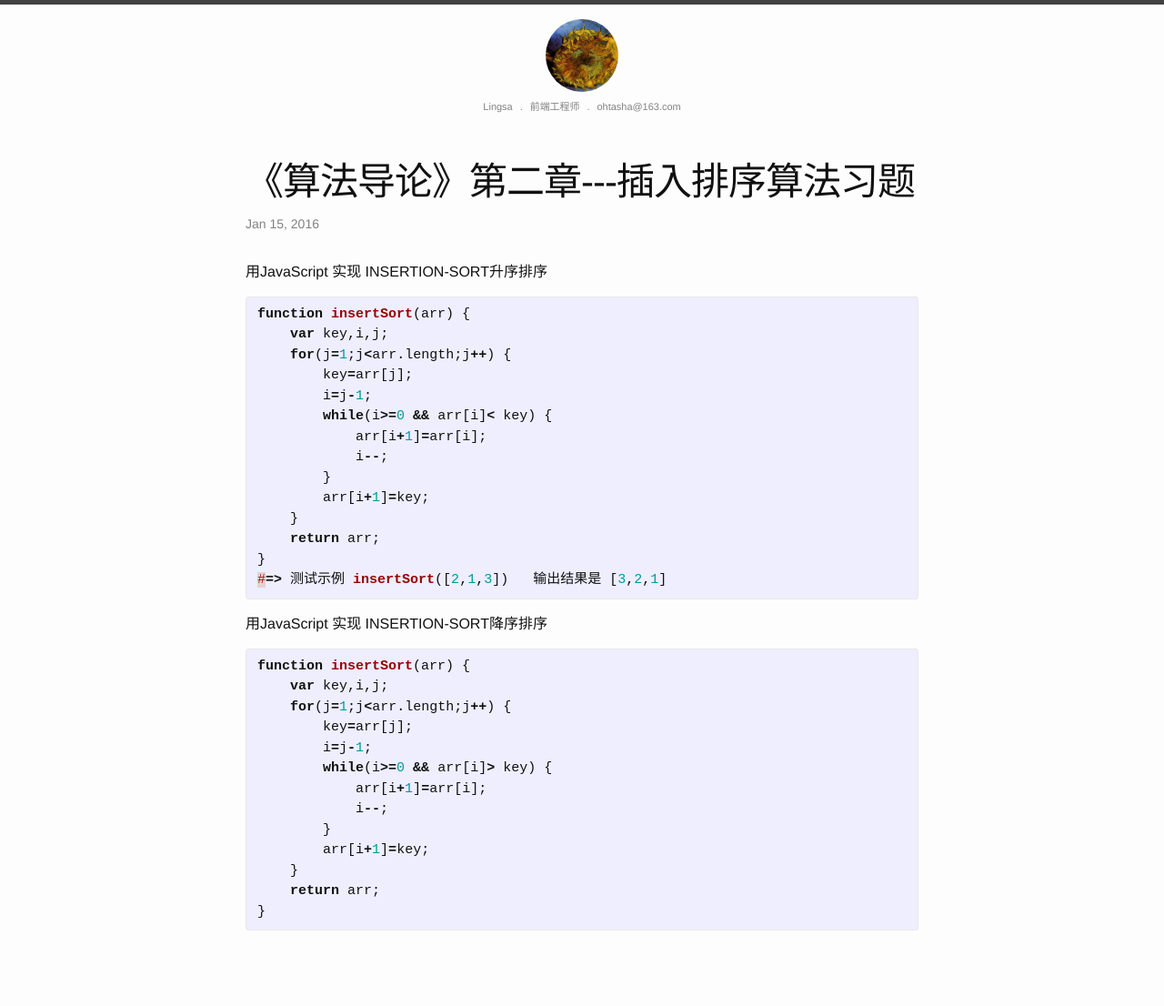
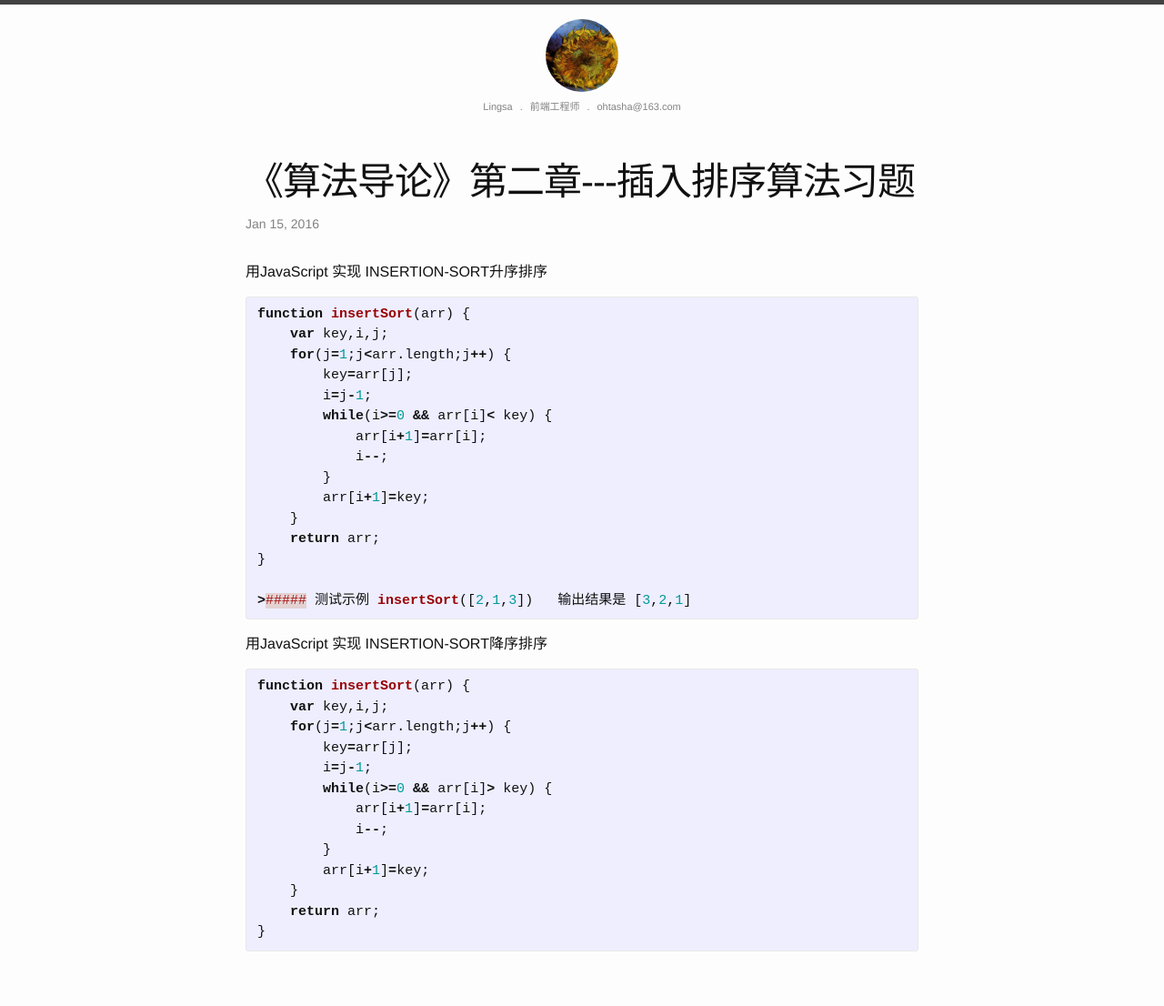
Before and after one commit to Lingsa/sundayBlog, a Jekyll site: the page built from _posts/2016-01-15-insertion-sort.markdown, in a window 1280 px wide. Shown: the whole page at 91% size. Built offline with Jekyll 4.4.1, drawn with Linux system fonts in a browser that asks for light colours; before the commit the page ends 1083 px from its top, so only the background shows below that.

Commit message:
测试例子更新

```diff
--- a/_posts/2016-01-15-insertion-sort.markdown
+++ b/_posts/2016-01-15-insertion-sort.markdown
@@ -22,7 +22,8 @@
     }
     return arr;
 }
-#=> 测试示例 insertSort([2,1,3])   输出结果是 [3,2,1]
+
+>##### 测试示例 insertSort([2,1,3])   输出结果是 [3,2,1]
 {% endhighlight %}
 
 用JavaScript 实现 INSERTION-SORT降序排序
```
